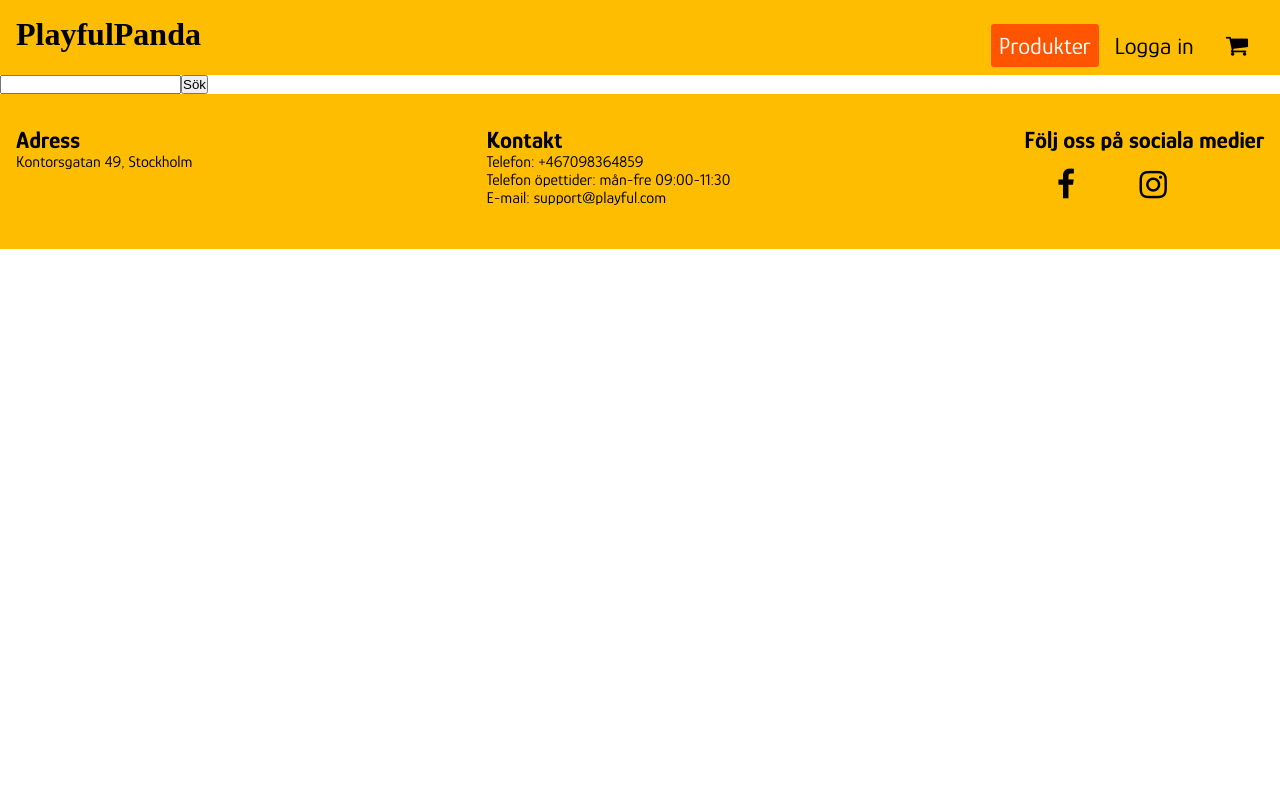
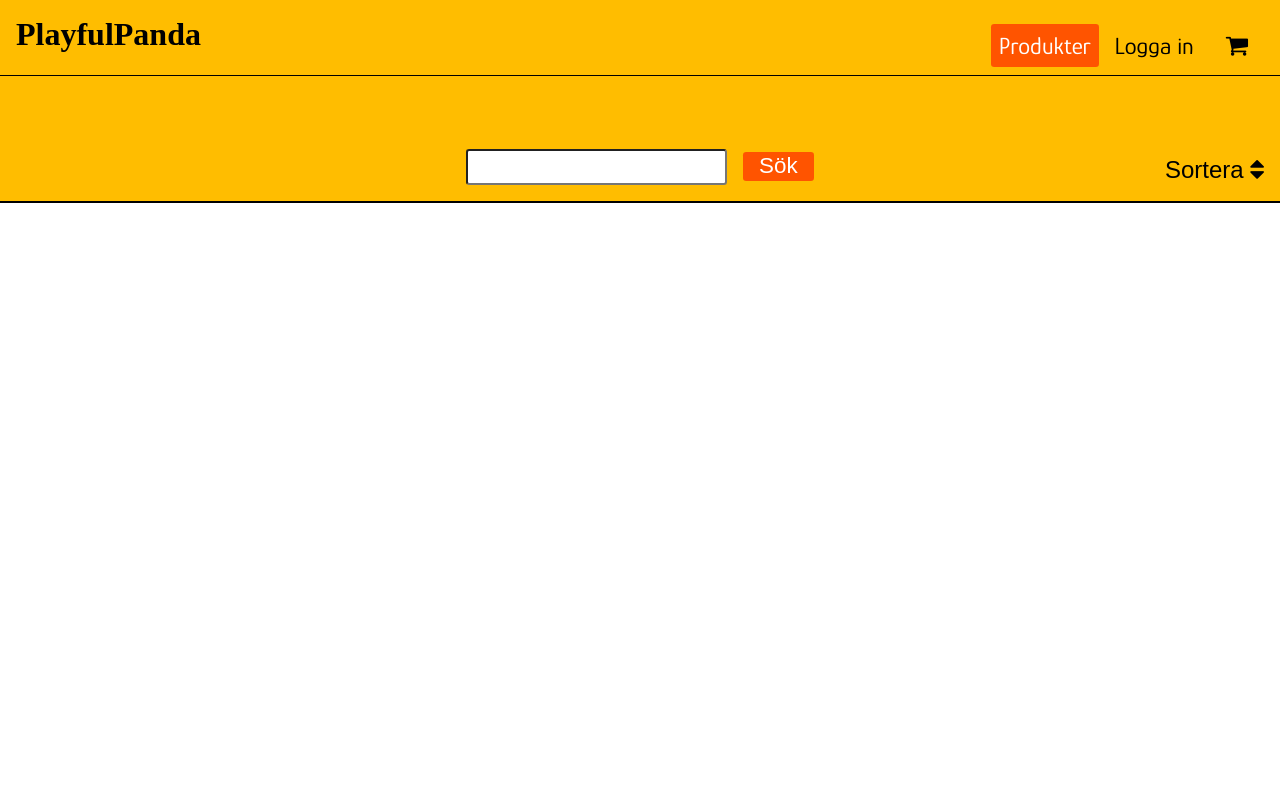
Before and after one commit to MiladGezabi/sommarleksaker-webbshop, a React (Vite) app: page /#/products in a window 1280 px wide. Shown: the top 800 px of the page. Built offline with nearby package versions, Linux system fonts and the light colour scheme; a web font is replaced by a local one.

Commit message:
designed search and filter area

```diff
--- a/src/components/Routs/ProductsPage.jsx
+++ b/src/components/Routs/ProductsPage.jsx
@@ -6,7 +6,7 @@ const ProductsPage = () => {
         <>
         <section className="search-and-filter">
 
-            <form action="">
+            <form className="search-form" placeholder="exempel: vatten pistol" action="">
                 <input type="text" />
                 <button className="search-button">
                     Sök
@@ -14,7 +14,9 @@ const ProductsPage = () => {
             </form>
 
             <div className="sorting-box">
-
+                <button>
+                    Sortera <i className="fa fa-sort"></i>
+                </button>
             </div>
         </section>
 
--- a/src/index.css
+++ b/src/index.css
@@ -14,6 +14,10 @@ font-family: 'Joti One', cursive;
 body {
   scroll-behavior: smooth;
   font-size: 62.5%;
+}
+
+main {
+  min-height: 100vh;
 }
 
 
@@ -41,6 +45,8 @@ nav {
 
 /*-- Här slutar style kod för Header component --*/
 
+/* Här börjar koden för HomePage */
+
 .homepage {
   background: url("https://images.pexels.com/photos/8887539/pexels-photo-8887539.jpeg?auto=compress&cs=tinysrgb&w=1260&h=750&dpr=1") no-repeat center center fixed;
   -webkit-background-size: cover;
@@ -49,7 +55,7 @@ nav {
   background-size: cover;
   font-size: 1rem;
   text-align: center;
-  height: 100vh;
+  min-height: 100vh;
   display: flex;
   flex-direction: column;
   align-items: center;
@@ -62,6 +68,61 @@ nav {
   font-size: 5rem;
   margin: 5rem;
 }
+
+/* Här slutar koden för Homepage */
+
+/* Här börjar Koden för ProductsPage */
+
+.search-and-filter {
+  background-color: #FFBD00;
+  border-top: 1px solid black;
+  border-bottom: 2px solid black;
+  display: flex;
+  justify-content: center;
+  align-items: end;
+  position: relative;
+  min-height: 8rem;
+}
+
+.search-form {
+  margin-bottom: 1rem;
+}
+
+.search-form input {
+  font-size: 1.2rem;
+  border-radius: 0.2rem;
+  padding: 0.3rem;
+  margin-right: 1rem;
+}
+
+.search-button {
+  font-size: 1.4rem;
+  padding: 0.1rem 1rem;
+  background-color: #FF5400;
+  color: white;
+  border: none;
+  border-radius: 0.2rem;
+  cursor: pointer;
+}
+
+.sorting-box {
+  position: absolute;
+  right: 0;
+  top: 0;
+  margin-right: 1rem;
+  margin-top: 5rem;
+}
+
+.sorting-box button {
+  margin-left: 15rem;
+  font-size: 1.5rem;
+  border: none;
+  background: none;
+  cursor: pointer;
+
+}
+
+/* Här slutar koden för ProductsPage */
 
 /* -- Här börjar koden för Footer component */
 
```
